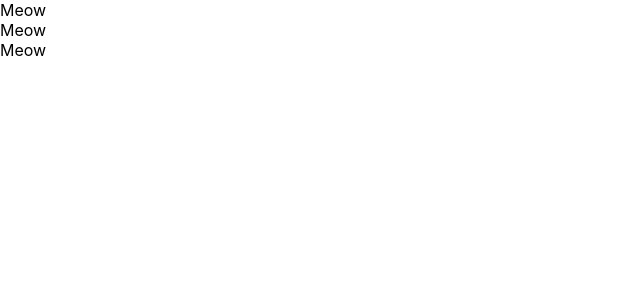
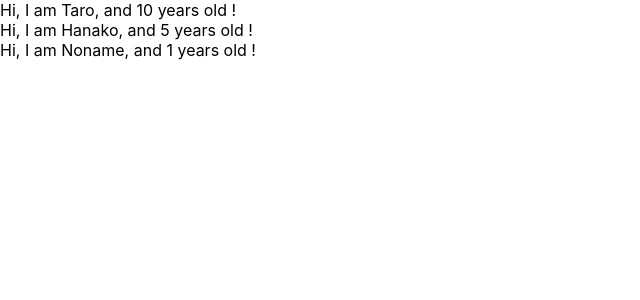
Before and after one commit to kuroneko300204/udemy-react-redux-crud-application, a React (Create React App) app: page / in a window 1280 px wide. Shown: the top 300 px of the page, without its empty margins (0-640 px from the left). Built offline with nearby package versions, Linux system fonts and the light colour scheme.

Commit message:
16_props

```diff
--- a/src/App.js
+++ b/src/App.js
@@ -1,26 +1,36 @@
 import React from 'react';
 
-// class App extends Component {
-//   render() {
-//     return (
-//       <React.Fragment>
-//         <label htmlFor="bar">bar</label>
-//         <input type="text" onChange={() => {console.log("I am clicked.")}} />
-//       </React.Fragment>
-//     )
-//   }
-// }
+const App = () => {
+  // Nonameにageが設定されていないがデフォルト値がセットされる。
+  const profiles = [
+    { name:"Taro", age: 10 },
+    { name: "Hanako", age: 5 },
+    { name: "Noname" }
+  ]
 
-const App = () => {
-  return <div>
-    <Cat />
-    <Cat />
-    <Cat />
-  </div>
+  return (
+    <div>
+      {
+        profiles.map((profile, index) => {
+          return <User name={profile.name} age={profile.age} key={index} />
+        })
+      }
+    </div>
+  )
+  // return <div>
+  //   // 記述が冗長なので、リファクタリングする
+  //   <User name={"Taro"} age={10} />
+  //   <User name={"Hanako"} age={5} />
+  // </div>
 }
 
-const Cat = () => {
-  return <div>Meow</div>
+const User = (props) => {
+  return <div>Hi, I am {props.name}, and {props.age} years old !</div>
+}
+
+// propsのデフォルト値を設定できる
+User.defaultProps = {
+  age: 1
 }
 
 export default App;
```
